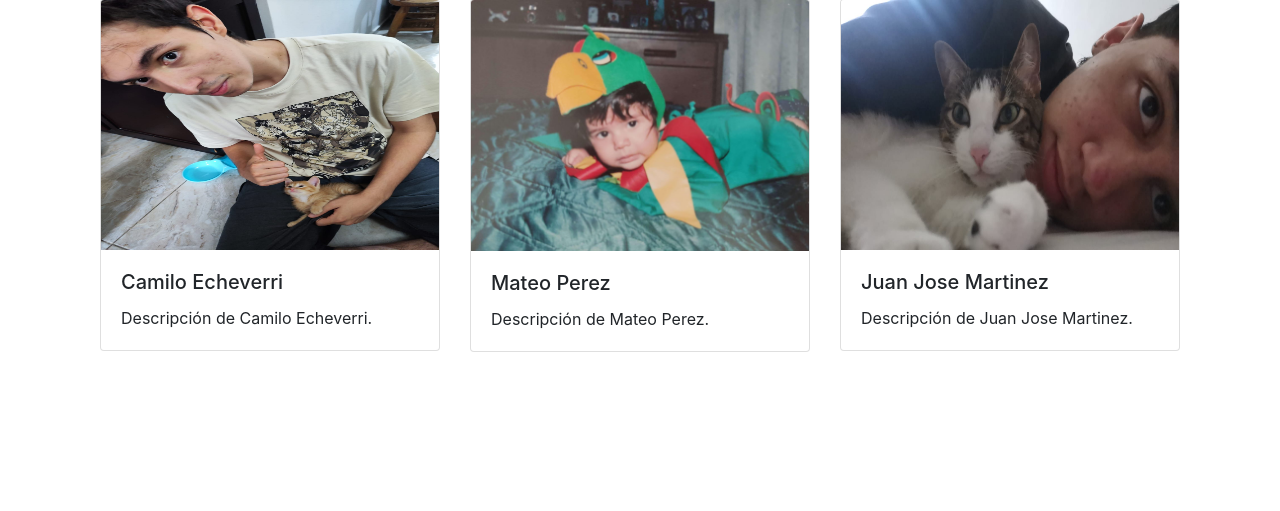
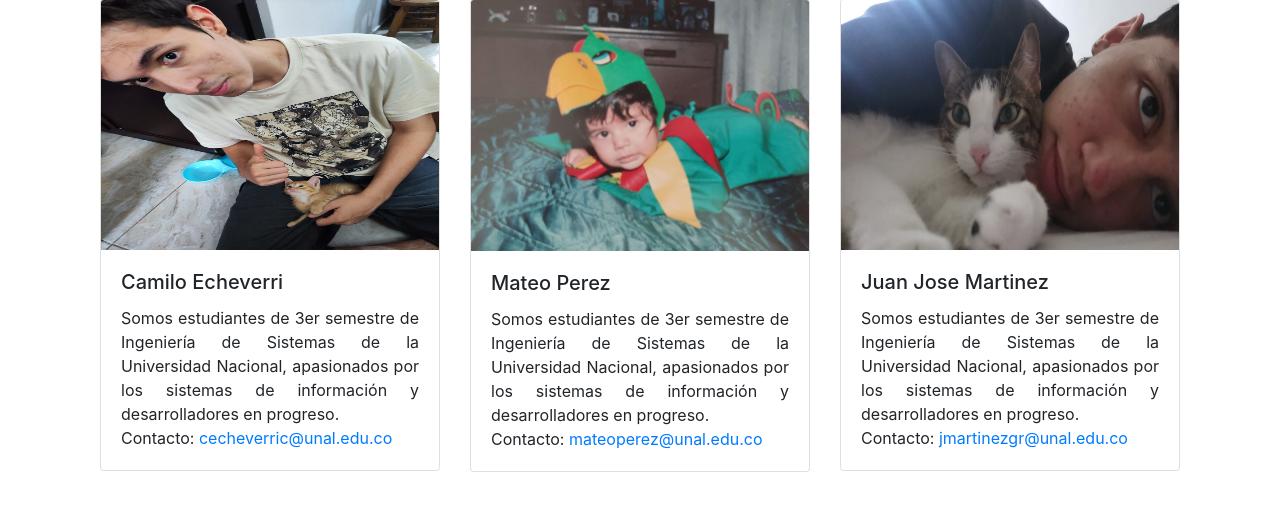
Before and after one commit to jmartinezgr/ppi_17, a Django app: page /nosotros/ in a window 1280 px wide. Shown: the part 172-683 px from the top of the page. Run offline with Django 4.2, Linux system fonts and the light colour scheme; some libraries are stand-ins or nearby versions.

Commit message:
Se modifican la vista sobre nosotros agregando informacion generica, correos y un link al repositorio

```diff
--- a/conductor_amigo/mainapp/templates/unregister/nosotros.html
+++ b/conductor_amigo/mainapp/templates/unregister/nosotros.html
@@ -1,43 +1,68 @@
-<!--
-
-    Este codigo de html5 hace uso de los medios para templates de la libreria framework de desarrollo web Django, libreria de uso gratiuto,
-    haciendo uso del metodo extends para sobrecargar la plantilla principal y agregando un codigo html en el cuerpo de la pagina  y el metodo
-    load para cargar los elementos estaticos del proyecto. Este codigo funciona para cargar la pagina nosotros o About Us page donde se muestran
-    los desarrolladores principales de la app de Condcutor amigo e informacion pertinente sobre ellos.
-
--->
-
 {% extends 'layouts/layout.html' %}
 {% load static %}
 
 {% block content %}
+<style>
+    .card-text {
+        text-align: justify;
+    }
+
+    .card-text a {
+        text-decoration: none;
+        color: #007BFF; /* Cambia el color del enlace según tu preferencia */
+        transition: color 0.3s; /* Agrega una transición suave al color */
+    }
+
+    .card-text a:hover {
+        color: #0056b3; /* Cambia el color cuando se pasa el mouse por encima */
+    }
+</style>
+
 <div class="container">
     <h4 class="display-4 mb-4">Sobre Nosotros</h4>
     <div class="row">
         <div class="col-md-4">
             <div class="card mb-4">
-                <img src="{% static 'images/camilo.jpeg' %}" class="card-img-top" alt="Foto de Camilo Echeverri" style="height: 250px;">
+                <a href="https://github.com/ChewCEC" target="_blank">
+                    <img src="{% static 'images/camilo.jpeg' %}" class="card-img-top" alt="Foto de Camilo Echeverri" style="height: 250px;">
+                </a>
                 <div class="card-body">
                     <h5 class="card-title">Camilo Echeverri</h5>
-                    <p class="card-text">Descripción de Camilo Echeverri.</p>
+                    <p class="card-text">
+                        Somos estudiantes de 3er semestre de Ingeniería de Sistemas de la Universidad Nacional, apasionados por los sistemas de información y desarrolladores en progreso.
+                        <br>
+                        Contacto: <a href="mailto:cecheverric@unal.edu.co">cecheverric@unal.edu.co</a>
+                    </p>
                 </div>
             </div>
         </div>
         <div class="col-md-4">
             <div class="card mb-4">
-                <img src="{% static 'images/mateo.jpeg' %}" class="card-img-top" alt="Foto de Mateo Perez">
+                <a href="https://github.com/MateoPerez618" target="_blank">
+                    <img src="{% static 'images/mateo.jpeg' %}" class="card-img-top" alt="Foto de Mateo Perez">
+                </a>
                 <div class="card-body">
                     <h5 class="card-title">Mateo Perez</h5>
-                    <p class="card-text">Descripción de Mateo Perez.</p>
+                    <p class="card-text">
+                        Somos estudiantes de 3er semestre de Ingeniería de Sistemas de la Universidad Nacional, apasionados por los sistemas de información y desarrolladores en progreso.
+                        <br>
+                        Contacto: <a href="mailto:mateoperez@unal.edu.co">mateoperez@unal.edu.co</a>
+                    </p>
                 </div>
             </div>
         </div>
         <div class="col-md-4">
             <div class="card mb-4">
-                <img src="{% static 'images/juan1.jpeg' %}" class="card-img-top" alt="Foto de Juan Jose Martinez" style="height: 250px;">
+                <a href="https://github.com/jmartinezgr" target="_blank">
+                    <img src="{% static 'images/juan1.jpeg' %}" class="card-img-top" alt="Foto de Juan Jose Martinez" style="height: 250px;">
+                </a>
                 <div class="card-body">
                     <h5 class="card-title">Juan Jose Martinez</h5>
-                    <p class="card-text">Descripción de Juan Jose Martinez.</p>
+                    <p class="card-text">
+                        Somos estudiantes de 3er semestre de Ingeniería de Sistemas de la Universidad Nacional, apasionados por los sistemas de información y desarrolladores en progreso.
+                        <br>
+                        Contacto: <a href="mailto:jmartinezgr@unal.edu.co">jmartinezgr@unal.edu.co</a>
+                    </p>
                 </div>
             </div>
         </div>
```
